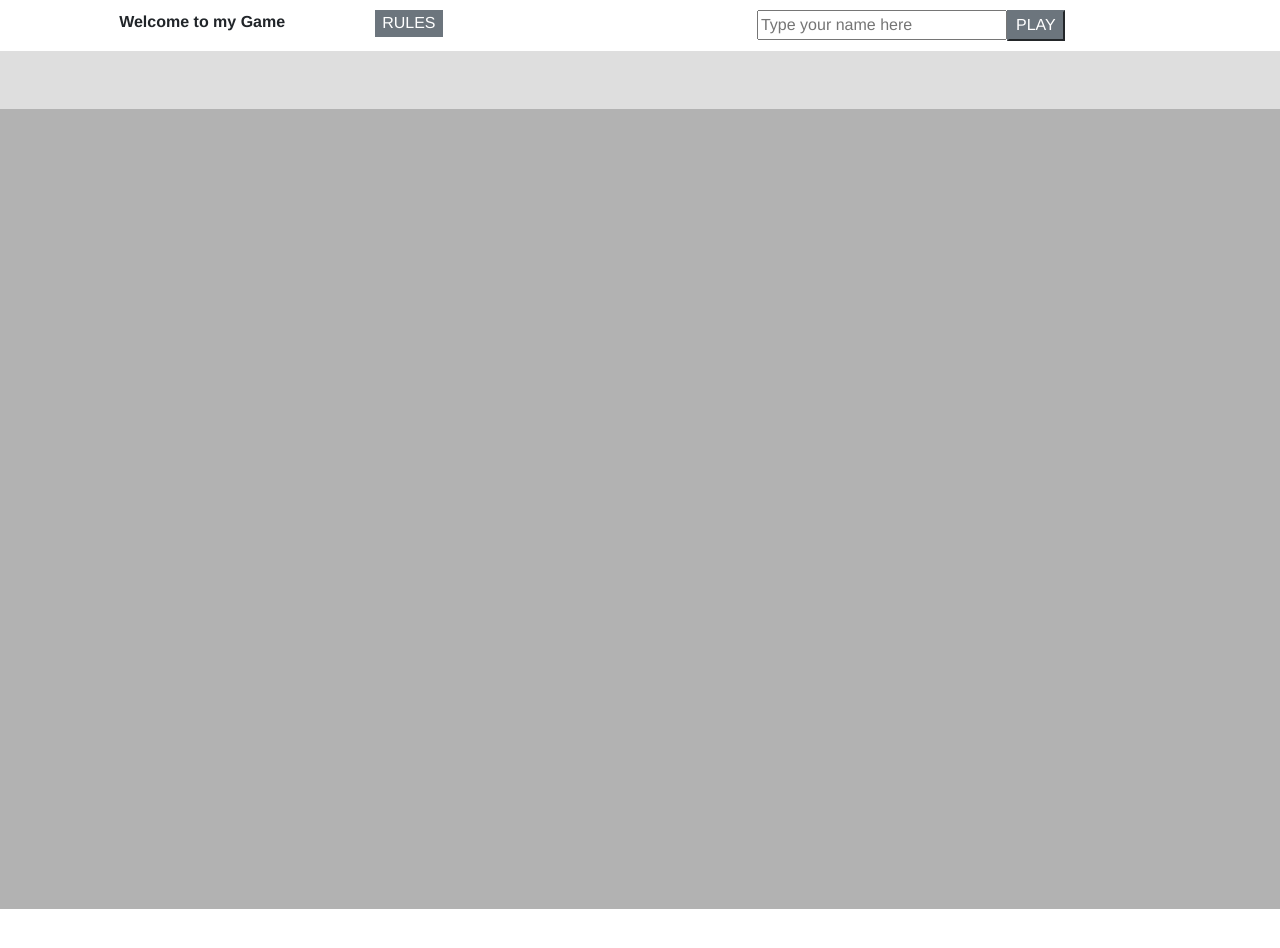
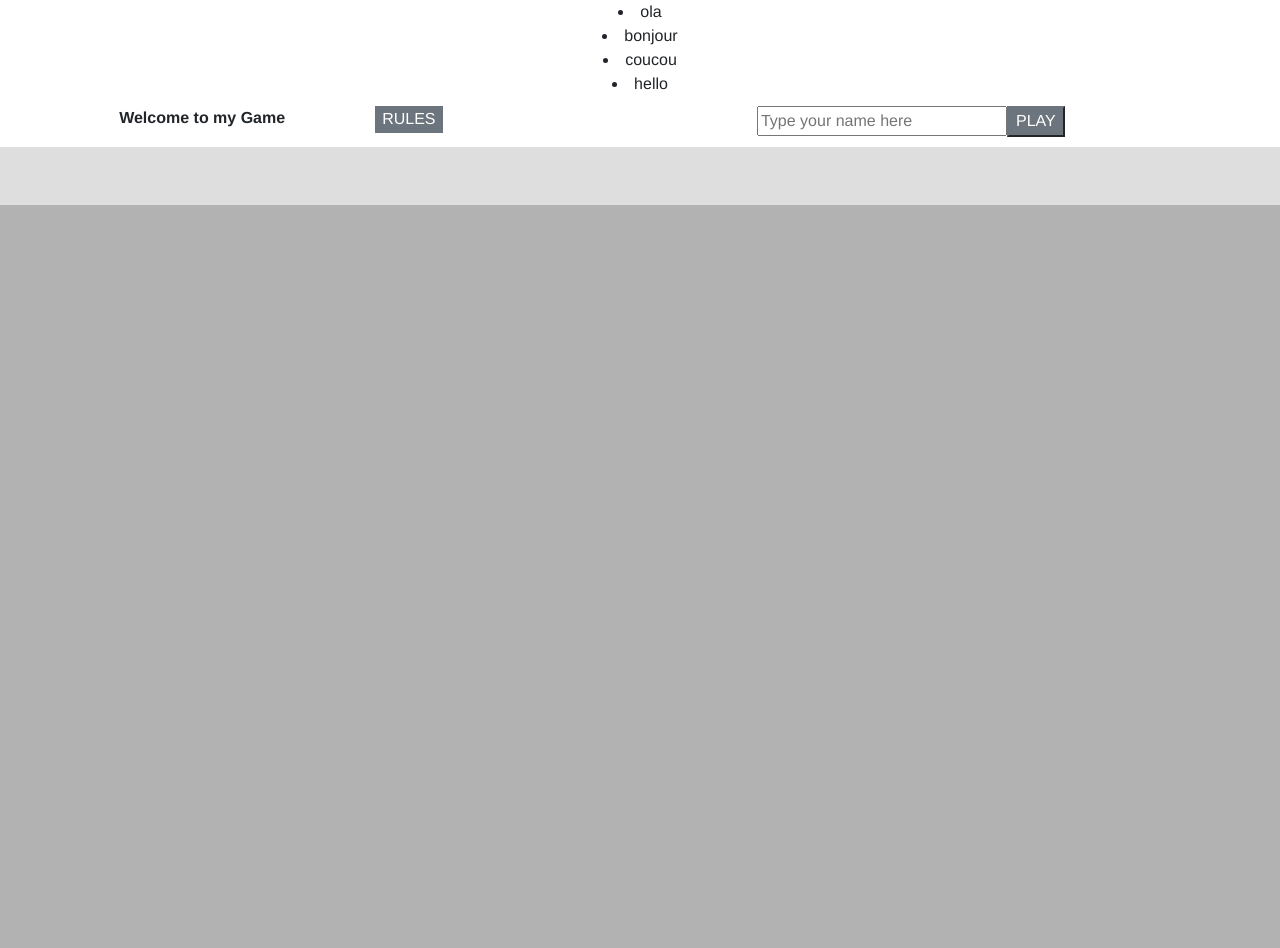
Before and after one commit to prkince/game-vuejs, a Vue app: page / in a window 1280 px wide. Shown: the top 948 px of the page. Before the commit the page ends 909 px from the top, so only its background shows below. Built offline with nearby package versions, Linux system fonts and the light colour scheme.

Commit message:
updating  extensions

```diff
--- a/package.json
+++ b/package.json
@@ -16,7 +16,7 @@
   "dependencies": {
     "express": "^4.17.1",
     "vue": "^2.5.2",
-    "vue-router": "^3.0.1"
+    "vue-router": "^3.3.2"
   },
   "devDependencies": {
     "autoprefixer": "^7.1.2",
@@ -42,7 +42,7 @@
     "eslint-config-standard": "^10.2.1",
     "eslint-friendly-formatter": "^3.0.0",
     "eslint-loader": "^1.7.1",
-    "eslint-plugin-import": "^2.7.0",
+    "eslint-plugin-import": "^2.21.1",
     "eslint-plugin-node": "^5.2.0",
     "eslint-plugin-promise": "^3.4.0",
     "eslint-plugin-standard": "^3.0.1",
--- a/src/components/Player.vue
+++ b/src/components/Player.vue
@@ -1,5 +1,8 @@
 <template>
     <div class= 'playerCenter'>
+       <div>
+         <li v-for="salutation in salutations" v-bind:key="salutation.id"> {{ salutation.text }}</li>
+       </div>
        <span v-html="welcomeMessage" :class="{ hide: !player }"></span> <!-- if there is no player it will be hidden -->
        <div class="playerDetails">
         <div>
@@ -38,6 +41,12 @@ export default {
   name: 'player',
   data: function () {
     return {
+      salutations: [
+        {id: 1, text: 'ola'},
+        {id: 2, text: 'bonjour'},
+        {id: 3, text: 'coucou'},
+        {id: 4, text: 'hello'}
+      ],
       player: '',
       welcomeMessage: ''
     }
```
Also changed, not shown: 1 other file (tests, documents, lock files or other folders).
